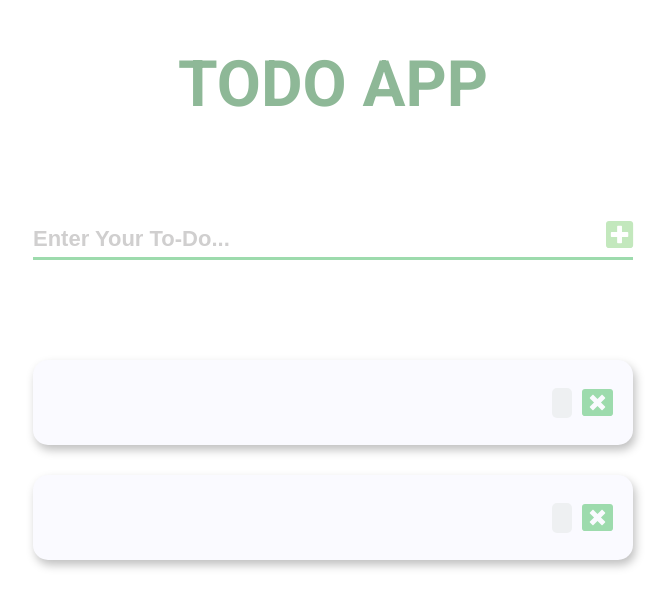
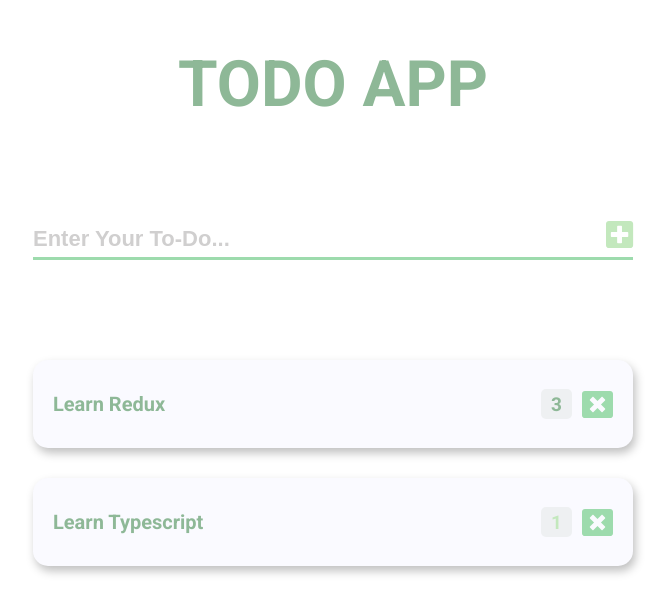
Before and after one commit to nublson/ToDo-Application, a React (Create React App) app: page / in a window 1280 px wide. Shown: the top 614 px of the page, without its empty margins (307-977 px from the left). Built offline with nearby package versions, Linux system fonts and the light colour scheme.

Commit message:
fix(card): fix card props

```diff
--- a/src/components/UI/Card/index.js
+++ b/src/components/UI/Card/index.js
@@ -3,13 +3,13 @@ import { Container, Todo, RightSection, StyledCount } from './styles'
 
 import { RemoveButton } from '../Button'
 
-const Card = ({ todo, count }) => {
+const Card = ({ content, amount }) => {
 	return (
 		<Container>
-			<Todo>{todo}</Todo>
+			<Todo>{content}</Todo>
 
 			<RightSection>
-				<StyledCount count={count}>{count}</StyledCount>
+				<StyledCount count={amount}>{amount}</StyledCount>
 				<RemoveButton />
 			</RightSection>
 		</Container>
```
